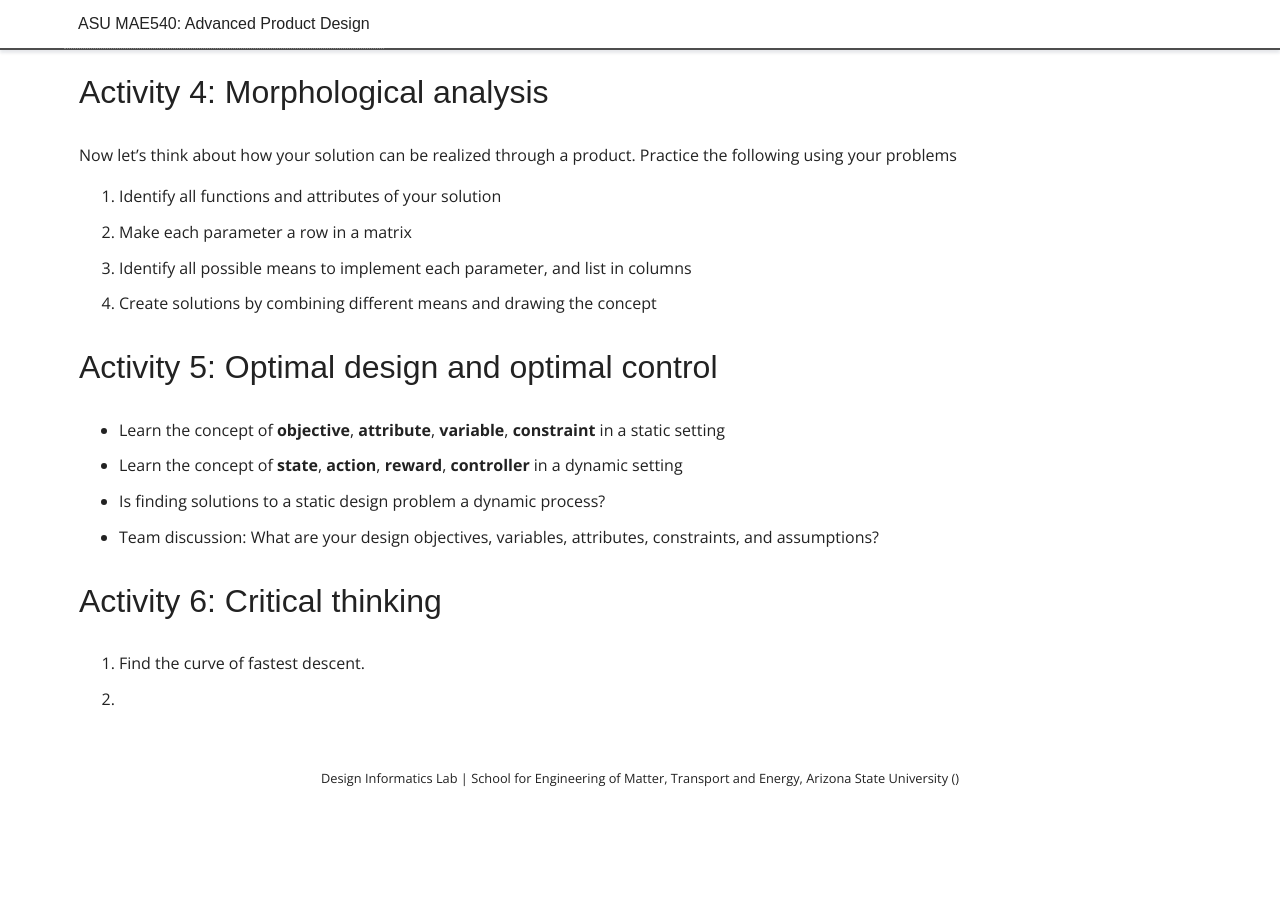
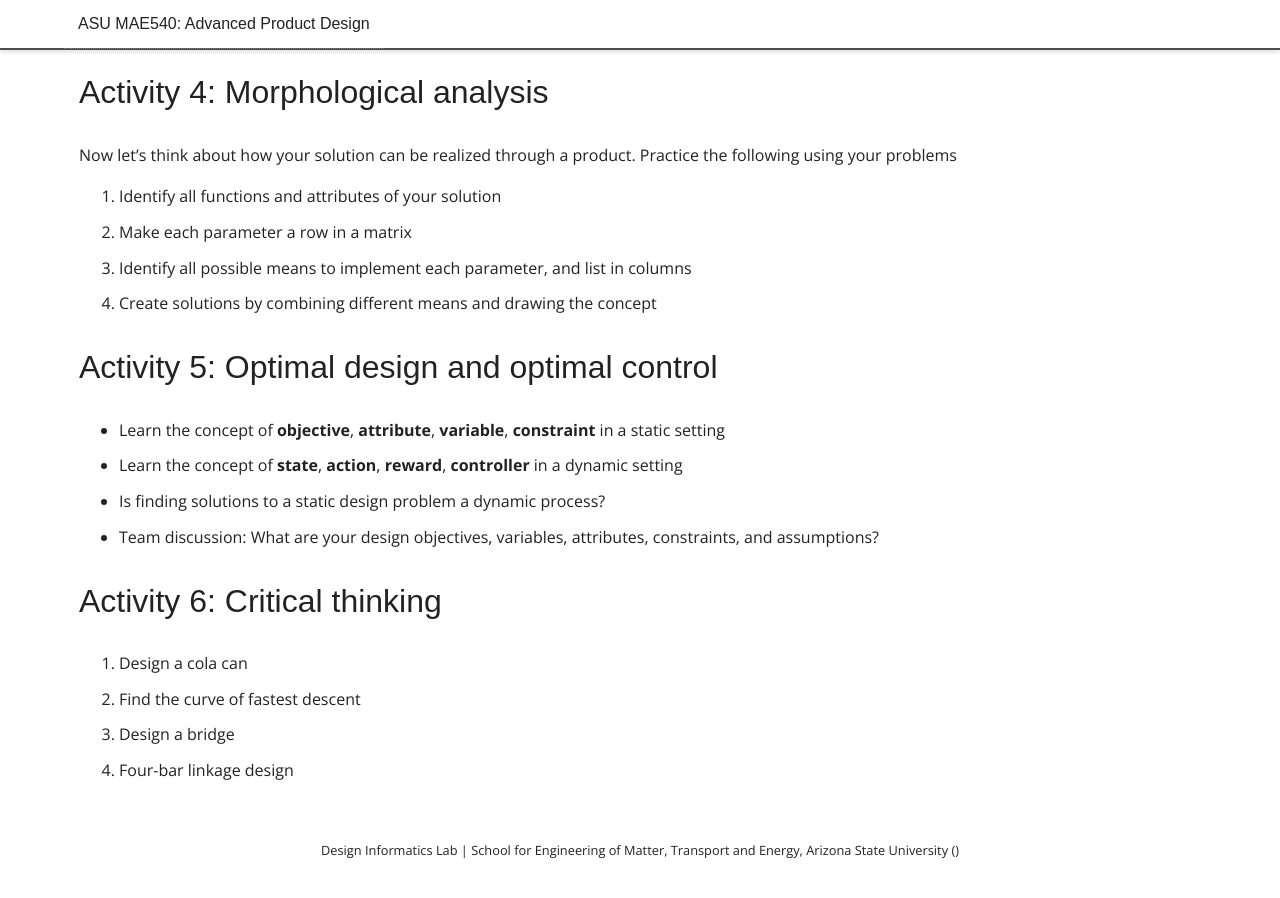
Before and after one commit to DesignInformaticsLab/DesignInformaticsLab.github.io, a Jekyll site: the page built from _posts/teaching/productdesign/2017-01-23-designmethodology.md, in a window 1280 px wide and 900 px high, scrolled down 2489 px. Built offline with Jekyll 4.4.1, drawn with Linux system fonts in a browser that asks for light colours; some web fonts are replaced; before the commit the page ends 3318 px from its top, so only the background shows below that.

Commit message:
update lecture

```diff
--- a/_posts/teaching/productdesign/2017-01-23-designmethodology.md
+++ b/_posts/teaching/productdesign/2017-01-23-designmethodology.md
@@ -84,9 +84,10 @@ Practice the following using your problems
 
 ## Activity 6: Critical thinking
 
-1. Find the curve of fastest descent.
-2.
-
+1. Design a cola can
+2. Find the curve of fastest descent
+3. Design a bridge
+4. Four-bar linkage design
 
 [1]: https://www.youtube.com/watch?v=9uOMectkCCs
 [2]: http://www.design.caltech.edu/erik/Misc/Heilmeier_Questions.html
```
